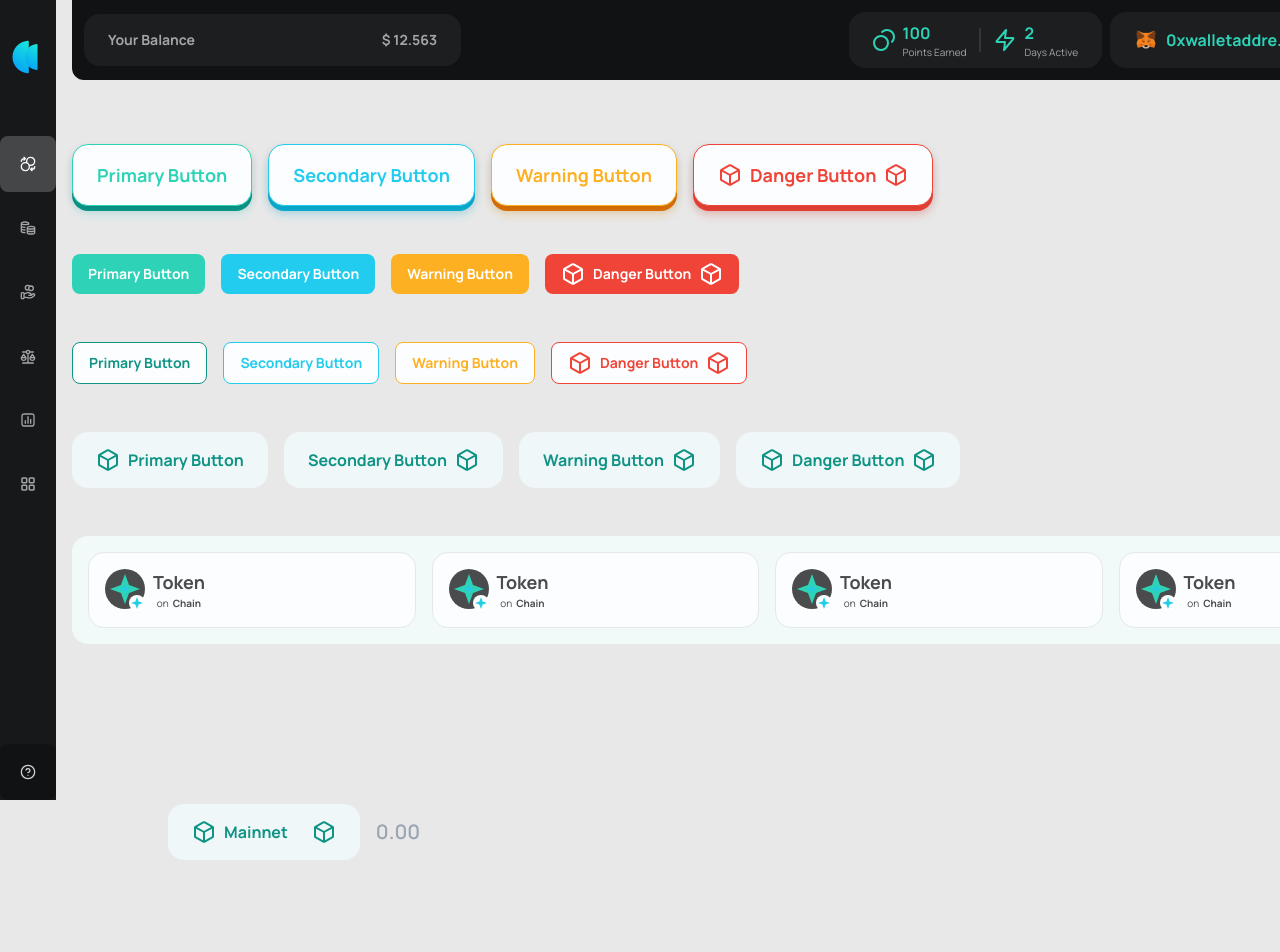
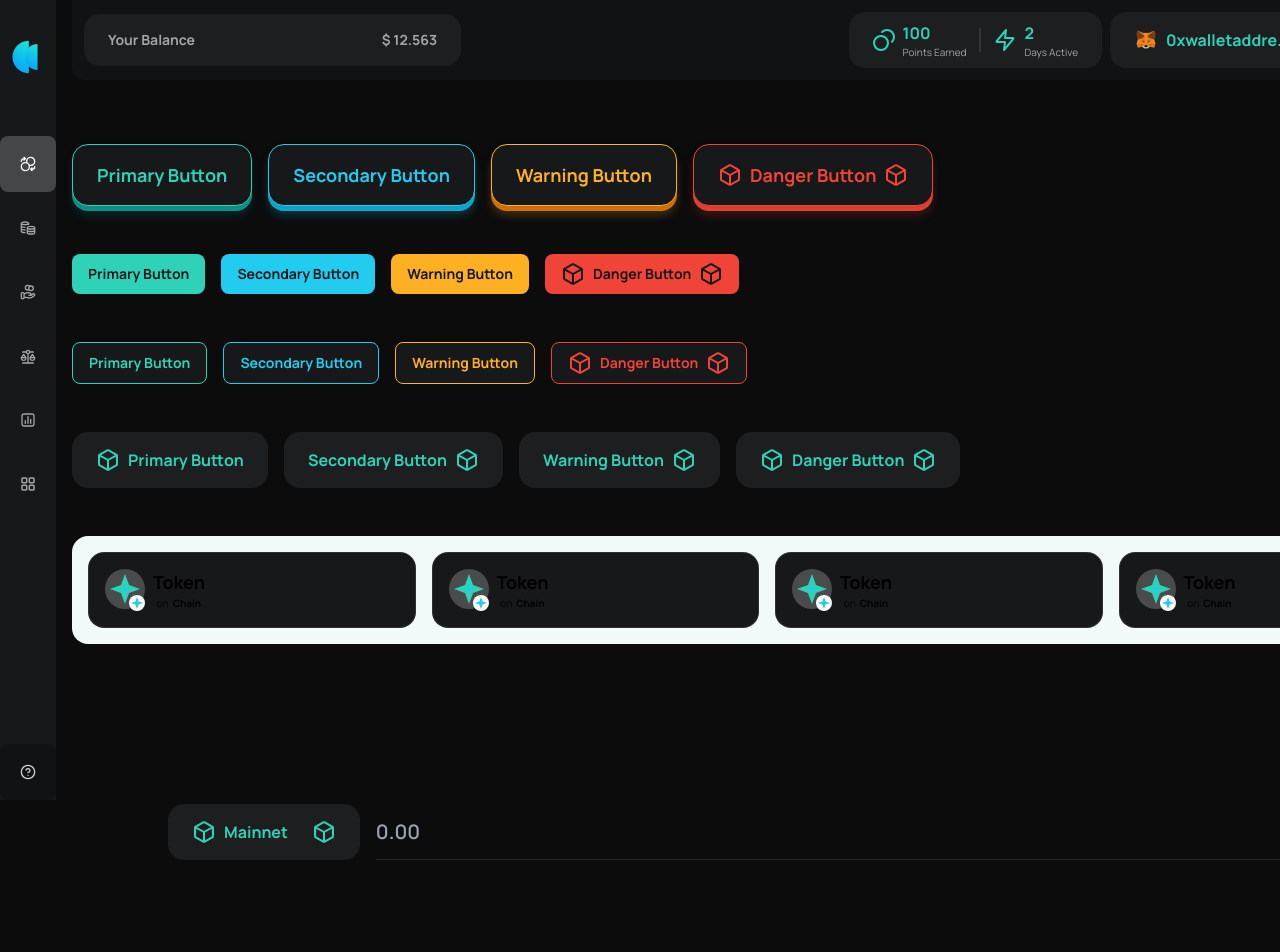
Before and after one commit to Drago-Spidey/kana-labs, a Next.js app: page /kana-labs/Page/TestComponents in a window 1280 px wide. Shown: the top 952 px of the page. Built offline with nearby package versions, Linux system fonts and the light colour scheme.

Commit message:
Modal updated

```diff
--- a/src/app/components/buttons/KanaModal.tsx
+++ b/src/app/components/buttons/KanaModal.tsx
@@ -1,36 +1,64 @@
-import React, { useState } from 'react';
-import Xcircle from '../../../../public/assets/x-close.svg';
+import React, { useState } from "react";
+import Xcircle from "../../../../public/assets/x-close.svg";
+import useStore from "../../store/index";
 
-interface ModelProps  {
-
-    isModalOpen : boolean,
-    setIsModalOpen: (open: boolean) => void; // Correct type for state setter
-
+interface ModelProps {
+  isModalOpen: boolean;
+  setIsModalOpen: (open: boolean) => void; // Correct type for state setter
 }
 
-const KanaModal: React.FC<ModelProps> = ( {isModalOpen, setIsModalOpen}) => {
+const KanaModal: React.FC<ModelProps> = ({ isModalOpen, setIsModalOpen }) => {
+  const { isDarkMode } = useStore();
+
   // State to manage modal visibility
 
+  const type = {
+    transparent: "px-2 py-1 text-sm",
+    dark: " ",
+  };
+
+  const typeHeading = {
+    transparent: "px-2 py-1 text-sm",
+    dark: "bg-darkGray-500 border border-white/10 ",
+  };
+
+  //eff7f8  fcfdfe  e3e8ef 4a4b4d
+
+  const typeStyles = {
+    dark: {
+      bg: "bg-darkGray-500 border border-white/10 ",
+      bgHead: " bg-white/[6%]",
+    },
+    light: {
+      bg: "bg-[#FCFDFE] border border-[#E3E8EF] ",
+      bgHead: "bg-[#EFF7F8] text-[#4A4B4D] ",
+    },
+    transparent: {
+      bg: "bg-darkGray-500 border border-white/10 ",
+      bgHead: "hover:text-teal-200 ",
+    },
+  };
+
+  const activeType = isDarkMode ? "dark" : "light";
+
+  const { bg, bgHead } = typeStyles[activeType];
 
   return (
     <div>
       {/* Button to open the modal */}
       {/* Modal */}
       {isModalOpen && (
-        <div className='fixed z-10 inset-0 flex items-end lg:items-center lg:justify-center backdrop-blur-2xl'>
-          <div className='w-full lg:w-[528px] bg-darkGray-500 border border-white/10 rounded-2xl animation-zoom-in'>
-            <div className='header p-4 flex flex-row justify-between bg-white/[6%] rounded-t-2xl'>
-              <div className='text-white'>
-                Preferences
-              </div>
-              <button onClick={()=>setIsModalOpen(false)}>
-                <Xcircle className='h-4 w-4 text-white hover:text-red'
-                  />
+        <div className="fixed z-10 inset-0 flex items-end lg:items-center lg:justify-center backdrop-blur-2xl">
+          <div
+            className={`w-full lg:w-[528px] ${bg}  rounded-2xl animation-zoom-in`}>
+            <div
+              className={`header p-4 flex flex-row ${bgHead} justify-between rounded-t-2xl`}>
+              <div >Preferences</div>
+              <button onClick={() => setIsModalOpen(false)}>
+                <Xcircle className="h-4 w-4 text-white hover:text-red" />
               </button>
             </div>
-           <div className='p-4'>
-            content
-           </div>
+            <div className="p-4">content</div>
           </div>
         </div>
       )}
--- a/src/app/store/index.ts
+++ b/src/app/store/index.ts
@@ -6,7 +6,7 @@ interface StoreState {
 }
 
 const useStore = create<StoreState>((set) => ({
-  isDarkMode: false,
+  isDarkMode: true,
   toggleDarkMode: () => set((state) => ({ isDarkMode: !state.isDarkMode })),
 }));
 
```
